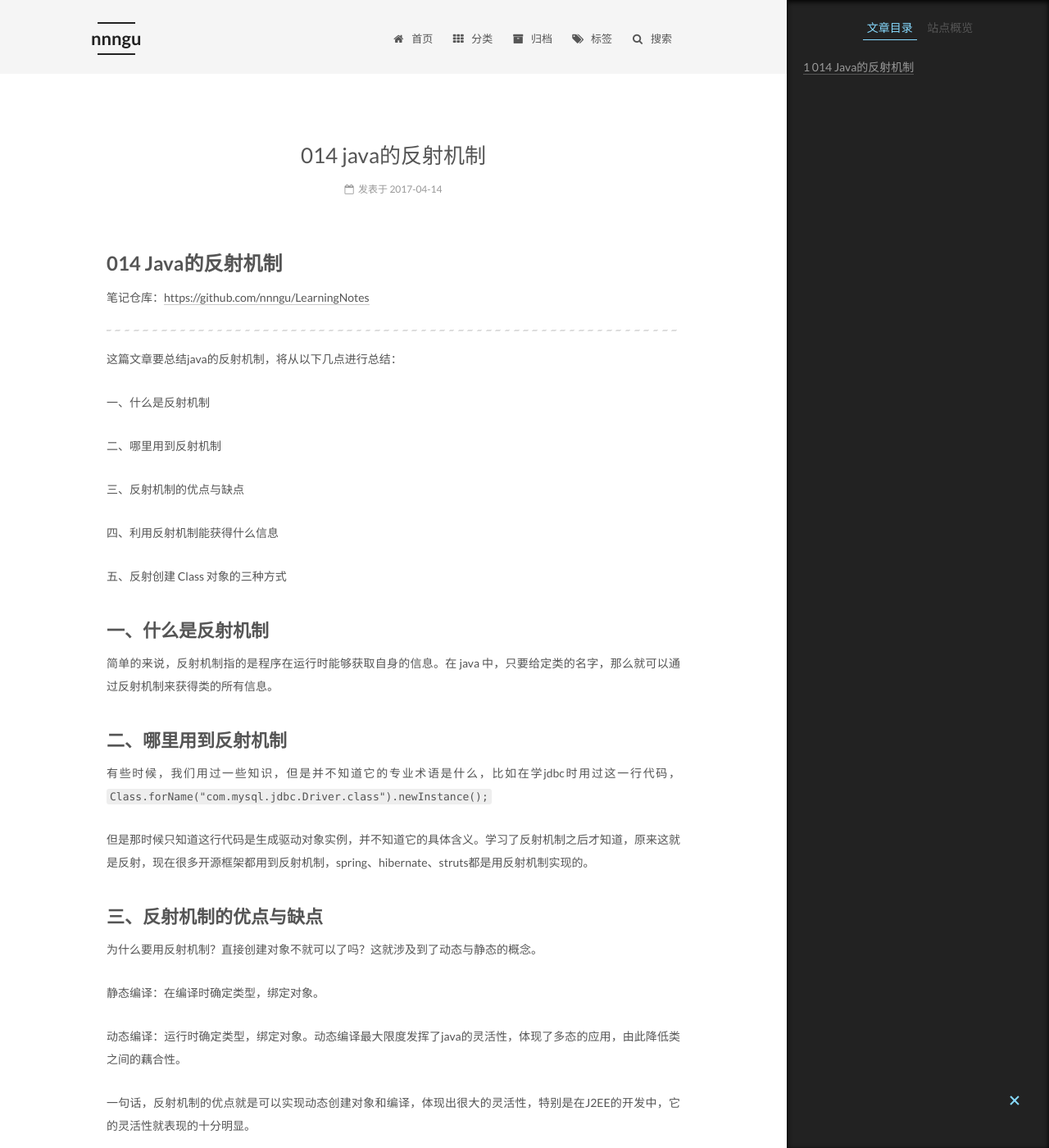
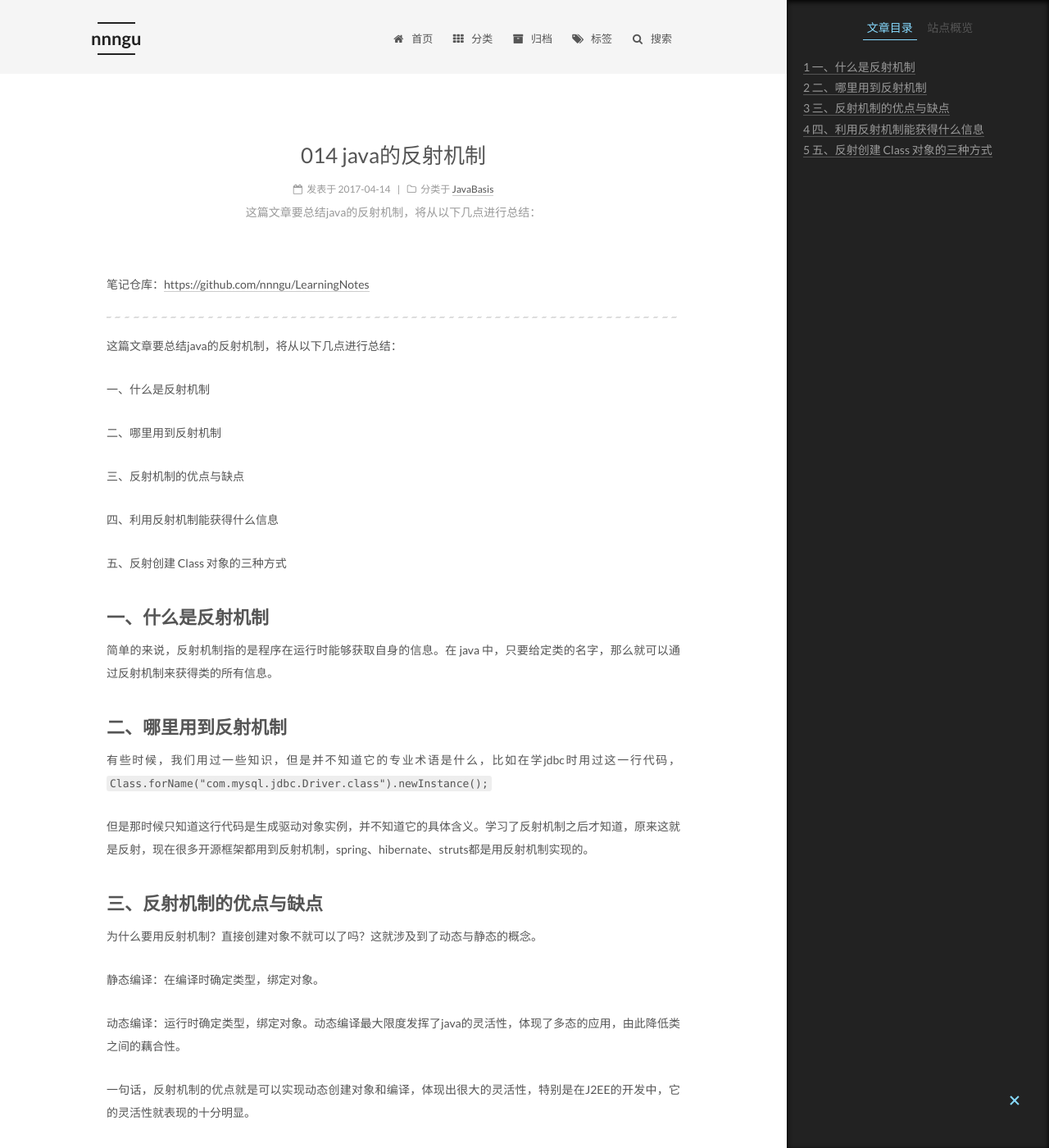
Before and after one commit to nnngu/LearningNotes, a Jekyll site: the page built from _posts/2017-04-14-014 Java的反射机制.md, in a window 1280 px wide and 1400 px high. Shown: the whole window at 82% size. Built offline with Jekyll 4.4.1, drawn with Linux system fonts in a browser that asks for light colours.

Commit message:
修改文件: _posts/2017-04-14-014 Java的反射机制.md

```diff
--- a/_posts/2017-04-14-014 Java的反射机制.md
+++ b/_posts/2017-04-14-014 Java的反射机制.md
@@ -1,4 +1,7 @@
-# 014 Java的反射机制
+---
+categories: JavaBasis
+description: 这篇文章要总结java的反射机制，将从以下几点进行总结：
+---
 
 笔记仓库：[https://github.com/nnngu/LearningNotes](https://github.com/nnngu/LearningNotes)
 
```
